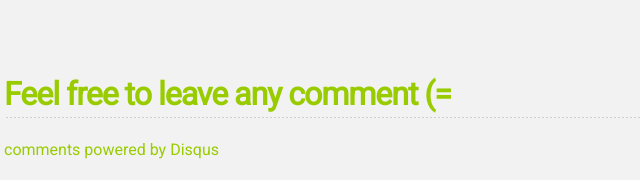
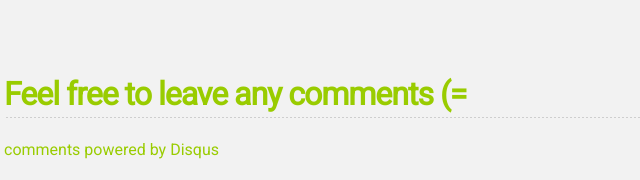
Before and after one commit to tvbarthel/tvbarthel.github.io, a plain HTML site: page index.html in a window 1280 px wide. Shown: the part 2596-2776 px from the top of the page, 316-956 px from the left. Drawn offline with Linux system fonts and the light colour scheme; a script that the page names is missing.

Commit message:
Tweak string

```diff
--- a/index.html
+++ b/index.html
@@ -83,7 +83,7 @@
 
 </br>
 </br>
-<h2>Feel free to leave any comment (= </h2>
+<h2>Feel free to leave any comments (= </h2>
 <div id="disqus_thread"></div>
     <script type="text/javascript">
         /* * * CONFIGURATION VARIABLES: EDIT BEFORE PASTING INTO YOUR WEBPAGE * * */
```
